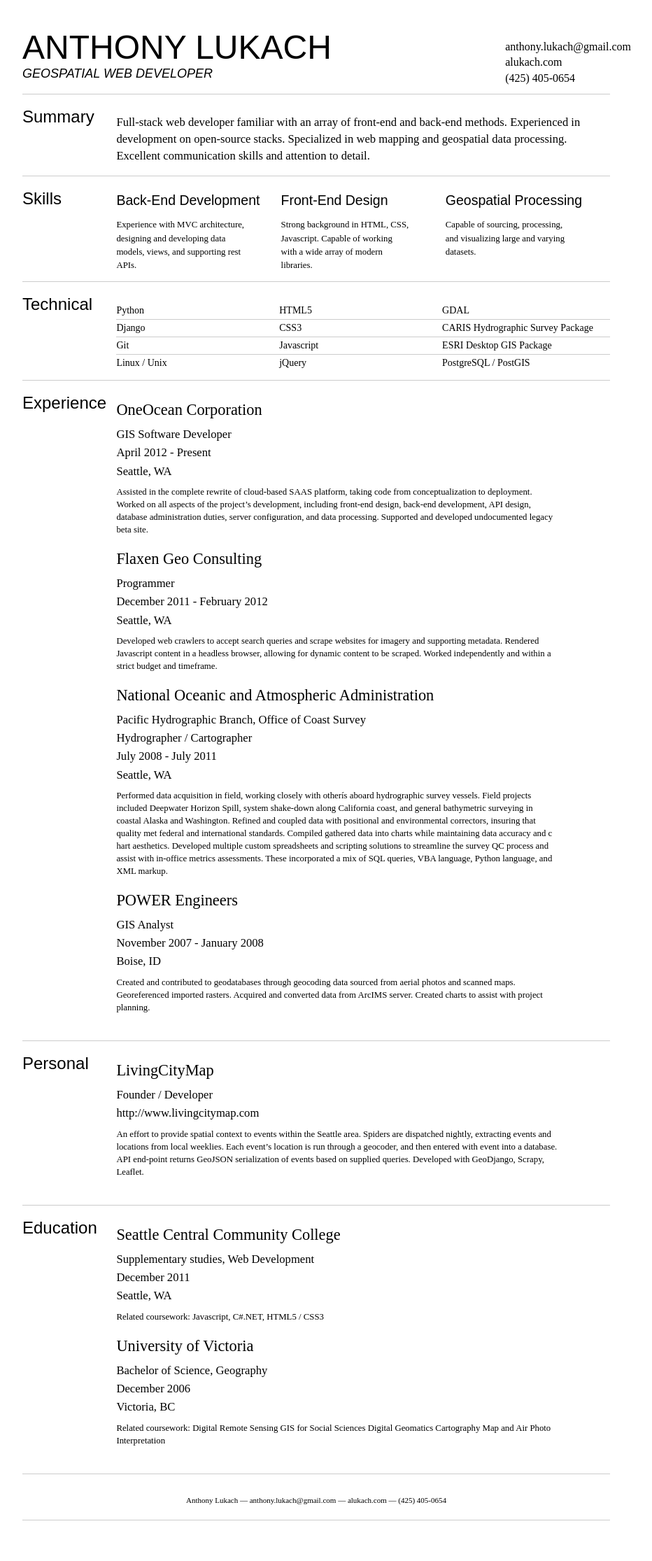
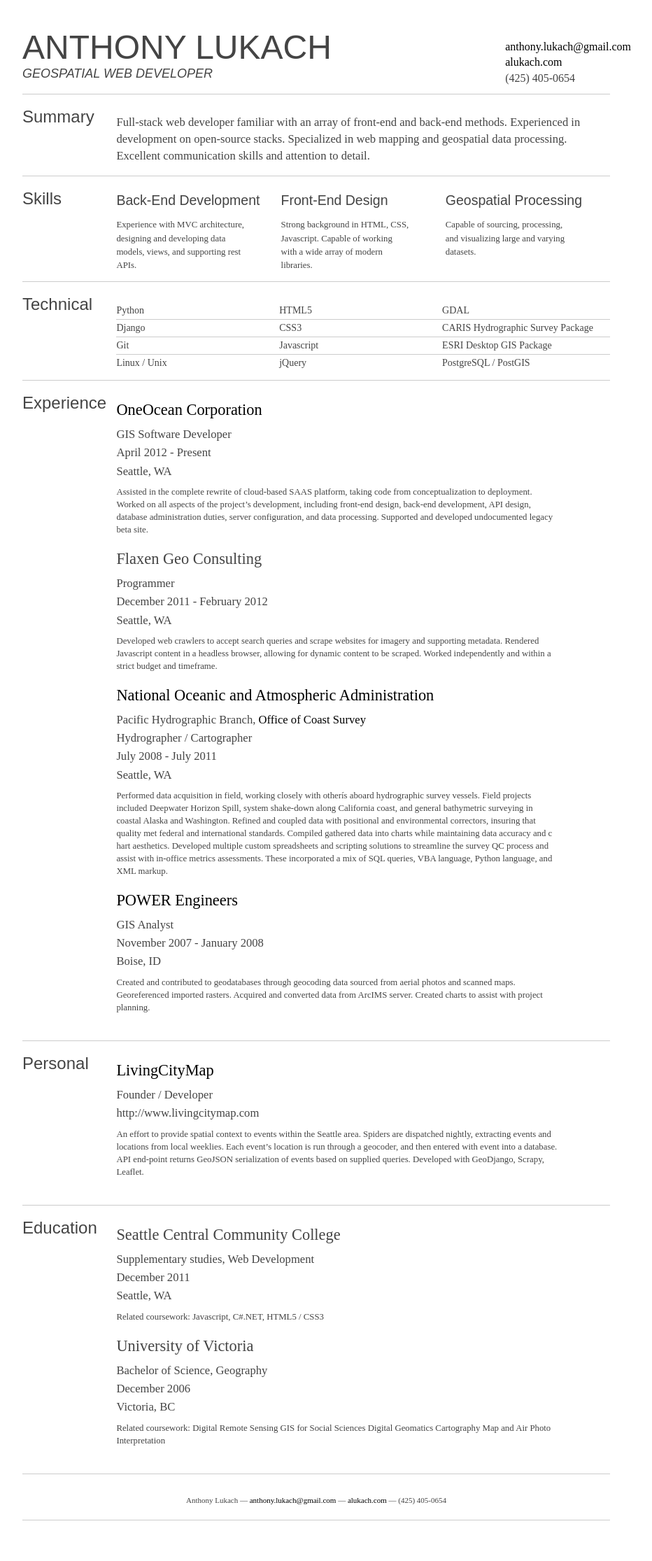
Before and after one commit to alukach/alukach.github.io, a Jekyll site: the page resume/alukach-print.html, which Jekyll copies as it is, in a window 1280 px wide. Shown: the whole page at 70% size, without its empty margins (188-1120 px from the left). Built offline with Jekyll 4.4.1, drawn with Linux system fonts in a browser that asks for light colours; Markdown is read by kramdown in place of the engine named in the settings.

Commit message:
Modify css to only apply to resume content

```diff
--- a/css/alukach-resume.css
+++ b/css/alukach-resume.css
@@ -141,16 +141,13 @@ body.pdf a {
   text-decoration:none;
   color:black;
 }
-body.pdf .content {
-  width:1000px;
+body.pdf .resume {
+  width:840px;
   margin:0 auto;
-  padding:0;
   background:none;
   border:none;
   border-width:8px 0 2px 0;
   text-align:left;
-}
-body.pdf .resume {
   position:relative;
   padding:40px 80px;
 }
@@ -217,41 +214,35 @@ body.pdf dl em {
   font-style:normal;
 }
 
-.clearfix { zoom:1; }
-.clearfix:after {
-  display:block;
-  visibility:hidden;
-  height:0;
-  clear:both;
-  content:".";
-}
-body { font-family:'Hoefler Text', Times New Roman, Times, serif; }
-h1, h2, h3, h4, ul dl dt { font-family:Futura, 'Century Gothic', AppleGothic, sans-serif; }
-.content {
+.resume {
+  position:relative;
   margin:0 auto;
-  padding:0;
+  padding:10px 20px;
   border:solid #666666;
   border-width:8px 0 2px 0;
+  font-family:'Hoefler Text', Times New Roman, Times, serif;
+  color:#444444;
   text-align:left;
 }
-.resume {
-  position:relative;
-  padding:10px 20px;
+.resume h1, .resume h2, .resume h3, .resume h4, .resume ul dl dt {
+  font-family:Futura, 'Century Gothic', AppleGothic, sans-serif;
+  color:#444444;
 }
-a {
-  color:#333333;
+.resume a {
+  color:#444444;
   text-decoration:none;
 }
-a:hover {
+.resume a:hover {
   color:#227ce8;
   text-decoration:underline;
 }
-blockquote {
+.resume blockquote {
   margin:0;
   padding:0;
   line-height:1.4em;
+  font-style:normal;
 }
-hr {
+.resume hr {
   display:block;
   position:relative;
   padding:0;
@@ -264,8 +255,9 @@ hr {
   line-height:0;
   overflow:visible;
   page-break-after:avoid;
+  background-image:none;
 }
-h1 {
+.resume h1 {
   margin:0;
   padding:0;
   font-size:36px;
@@ -273,7 +265,7 @@ h1 {
   font-weight:normal;
   text-transform:uppercase;
 }
-h2 {
+.resume h2 {
   margin:0;
   padding:0;
   font-size:18px;
@@ -283,48 +275,48 @@ h2 {
   text-transform:uppercase;
   font-style:italic;
 }
-h3 {
+.resume h3 {
   margin:0;
   padding:0 0 .5em;
   font-size:150%;
   font-style:italic;
   font-weight:normal;
 }
-h3+p {
+.resume h3+p {
   margin:.6em 0 16px;
   padding:0;
   display:block;
   font-size:104%;
   line-height:24px;
 }
-ul {
+.resume ul {
   margin:0;
   padding:0;
   list-style:none;
 }
-ul li {
+.resume ul li {
   margin:0;
   padding:0;
 }
-ul dl {
+.resume ul dl {
   margin:.3em 0 0;
   padding:0;
   width:100%;
 }
-ul dl dt { font-size:100%; }
-ul dl dd {
+.resume ul dl dt { font-size:100%; }
+.resume ul dl dd {
   margin:0 0 1em;
   padding:0 2em 0 0;
   font-size:.8em;
   line-height:1.5em;
 }
-ol {
+.resume ol {
   margin:0;
   padding:0 0 .75em;
   width:84%;
   display:inline-block;
 }
-ol li {
+.resume ol li {
   margin:0 0 0 1em;
   padding:0;
   border-top:1px solid #cccccc;
@@ -334,112 +326,114 @@ ol li {
   line-height:24px;
   font-size:14px;
 }
-ol li:nth-child(1) { border-top:none; }
-dl {
+.resume ol li:nth-child(1) { border-top:none; }
+.resume dl {
   display:inline-block;
   width:75%;
   margin:0;
   padding:0;
 }
-dl dt {
+.resume dl dt {
   margin:0;
   padding:0;
   font-size:140%;
 }
-dl dd {
+.resume dl dd {
   margin:0 0 1.5em;
   padding:0;
   font-size:80%;
   line-height:1.4em;
 }
-dl strong { display:block; }
-dl em {
+.resume dl strong { display:block; }
+.resume dl em {
   display:block;
   font-size:110%;
   margin:.15em 0 .5em;
   font-style:normal;
 }
-#footer { display:none; }
-#footer + p {
+.resume #footer { display:none; }
+.resume #footer + p {
   width:100%;
   font-size:11px;
   text-align:center;
 }
+.content_area .resume { padding:0; }
+.content_area .resume blockquote { top:0; }
 
 @media screen and (min-width: 15em) {
 }
 @media screen and (min-width: 30em) {
 }
 @media screen and (min-width: 37.5em) {
-  blockquote {
+  .resume blockquote {
     top:10px;
     right:50px;
     position:absolute;
   }
-  h1 { margin-top:.5em; }
-  ol { margin:0 0 0 1em; }
-  ol li {
+  .resume h1 { margin-top:.5em; }
+  .resume ol { margin:0 0 0 1em; }
+  .resume ol li {
     width:50%;
     margin:0;
   }
-  ol li:nth-child(1), ol li:nth-child(2) { border-top:none; }
+  .resume ol li:nth-child(1), .resume ol li:nth-child(2) { border-top:none; }
 }
 @media screen and (min-width: 57em) {
-  .content { width:912px; }
   .resume {
+    width:912px;
     position:relative;
     padding:40px 50px;
   }
-  blockquote {
+  .resume blockquote {
     top:40px;
     right:50px;
     position:absolute;
   }
-  h1 {
+  .resume h1 {
     margin-top:0;
     font-size:3em;
     letter-spacing:3px;
     font-weight:normal;
   }
-  h2 {
+  .resume h2 {
     letter-spacing:2px;
     font-weight:normal;
   }
-  h3 {
+  .resume h3 {
     float:left;
     width:16%;
   }
-  h3+p {
+  .resume h3+p {
     float:left;
     width:84%;
   }
-  ul li {
+  .resume ul li {
     width:28%;
     float:left;
   }
-  ul dl dt {
+  .resume ul dl dt {
     font-size:122%;
     font-weight:normal;
     margin-bottom:.75em;
   }
-  ul dl dd { padding:0 4em 0 0; }
-  ol {
+  .resume ul dl dd { padding:0 4em 0 0; }
+  .resume ol {
     float:left;
     width:84%;
     margin:.6em 0 0;
   }
-  ol li {
+  .resume ol li {
     width:33%;
     margin:0;
   }
-  ol li:nth-child(3n) { width:34%; }
-  ol li:nth-child(1), ol li:nth-child(2), ol li:nth-child(3) { border-top:none; }
-  dl { margin:.5em 0 0; }
-  dl strong {
+  .resume ol li:nth-child(3n) { width:34%; }
+  .resume ol li:nth-child(1), .resume ol li:nth-child(2), .resume ol li:nth-child(3) { border-top:none; }
+  .resume dl { margin:.5em 0 0; }
+  .resume dl strong {
     float:right;
     margin-top:-2em;
   }
-  dl em {
+  .resume dl em {
     font-size:130%;
     font-style:normal;
   }
```
Also changed, not shown: markdown-resume-generator/assets/css/pdf.css (+6 -6 lines), markdown-resume-generator/assets/css/resume.css (+42 -41 lines), markdown-resume-generator/assets/css/screen.css (+22 -24 lines).
